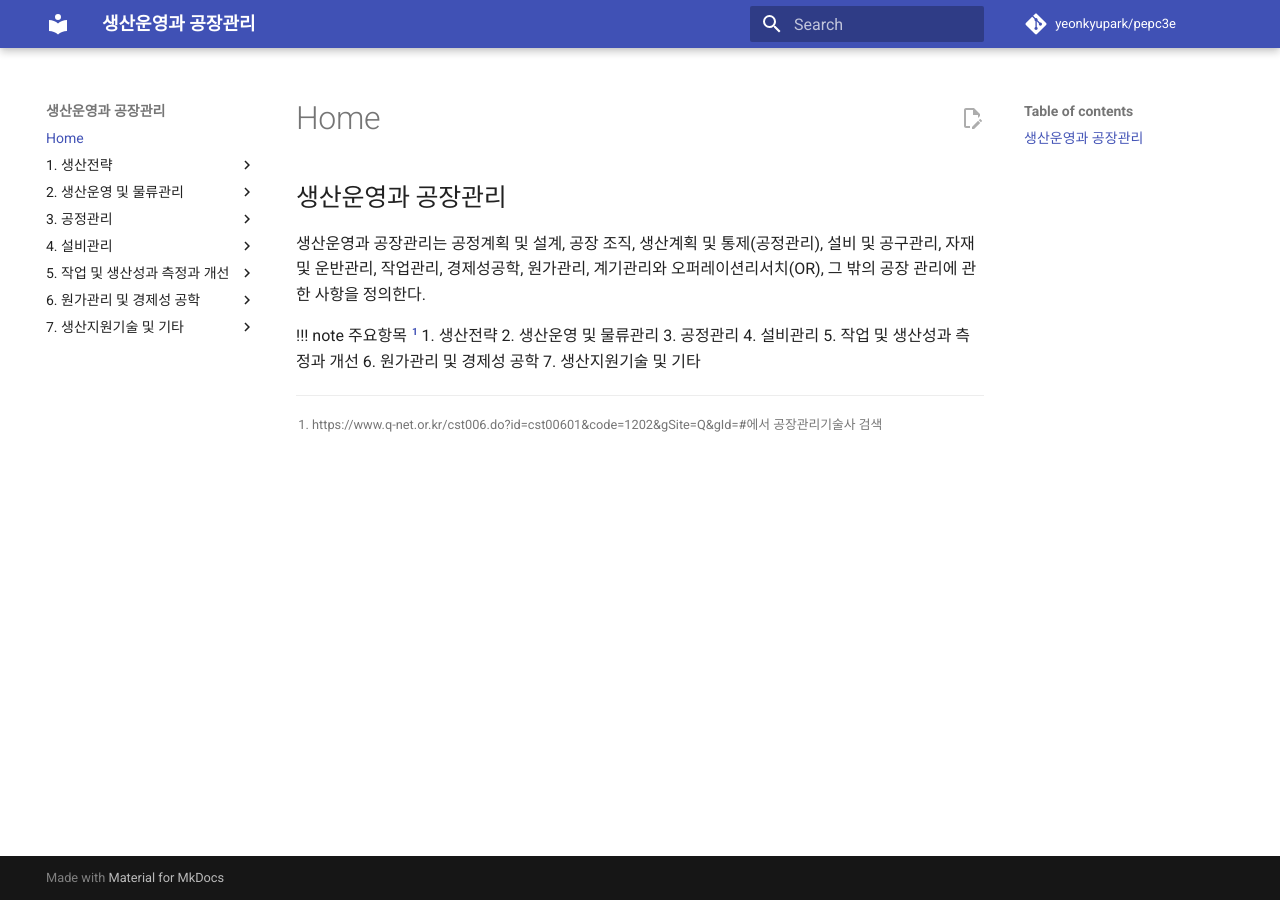
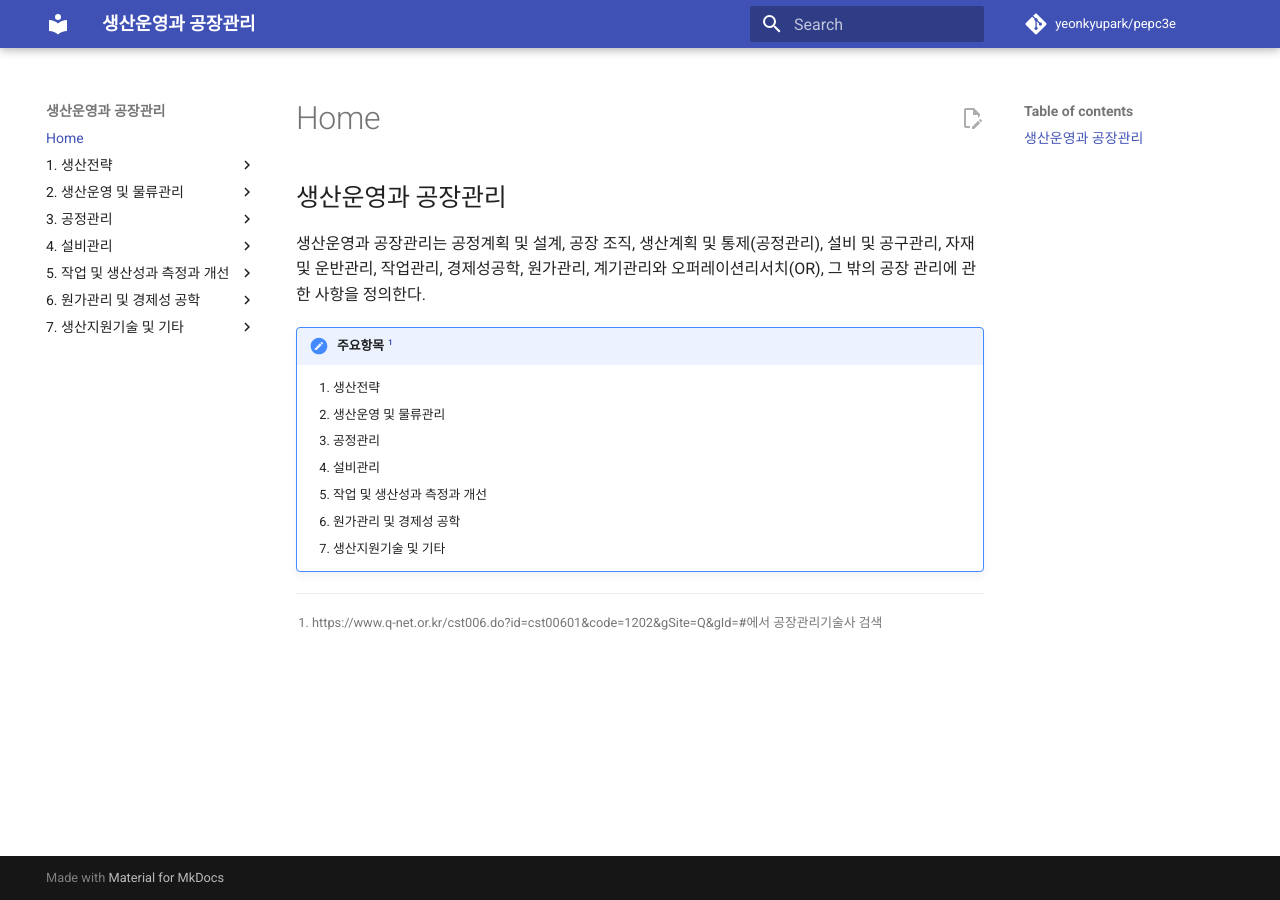
Before and after one commit to yeonkyupark/pepc3e, an MkDocs documentation site: the page built from docs/index.md, in a window 1280 px wide. Built offline with MkDocs 1.6.1 and Material for MkDocs 9.7.7, drawn with Linux system fonts in a browser that asks for light colours; comment, search, counter and statistics services are not loaded.

Commit message:
Update index.md

```diff
--- a/docs/index.md
+++ b/docs/index.md
@@ -3,7 +3,7 @@
 생산운영과 공장관리는 공정계획 및 설계, 공장 조직, 생산계획 및 통제(공정관리), 설비 및 공구관리, 자재 및 운반관리, 작업관리, 경제성공학, 원가관리, 계기관리와 오퍼레이션리서치(OR), 그 밖의 공장 관리에 관한 사항을 정의한다.
 
 
-!!! note 주요항목 [^1]
+!!! note "주요항목 [^1]"
     1. 생산전략
     2. 생산운영 및 물류관리
     3. 공정관리
```
